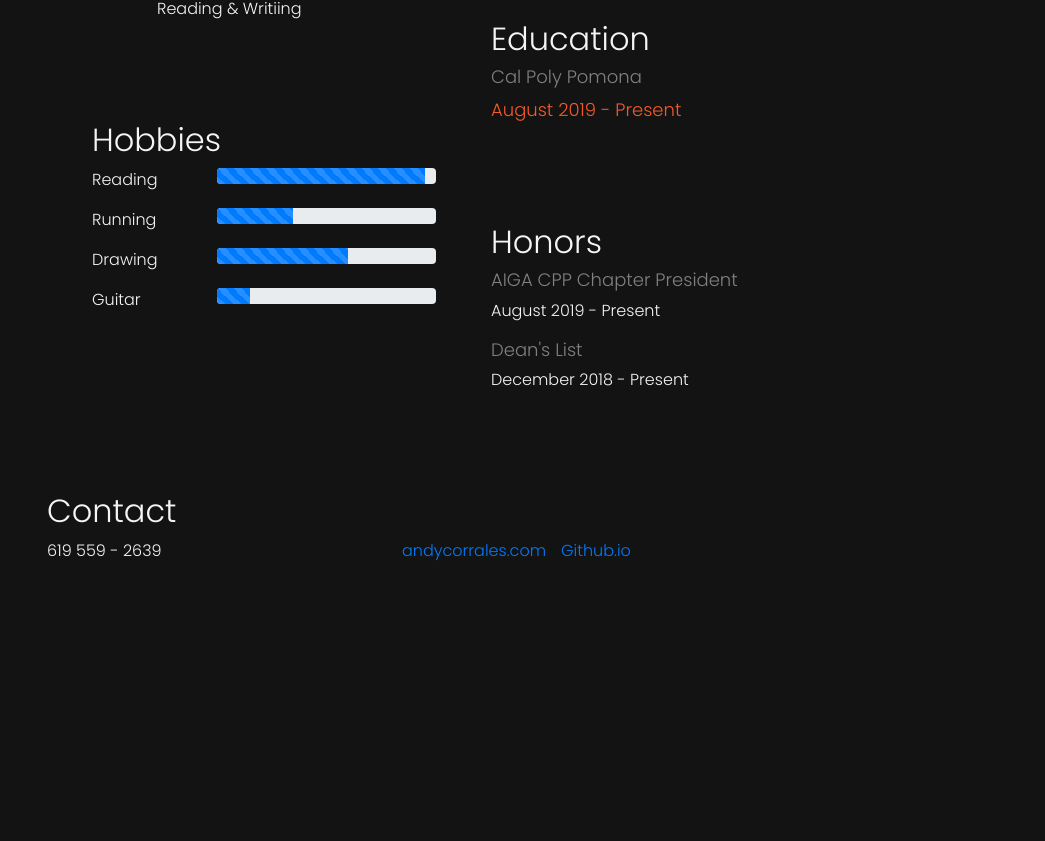
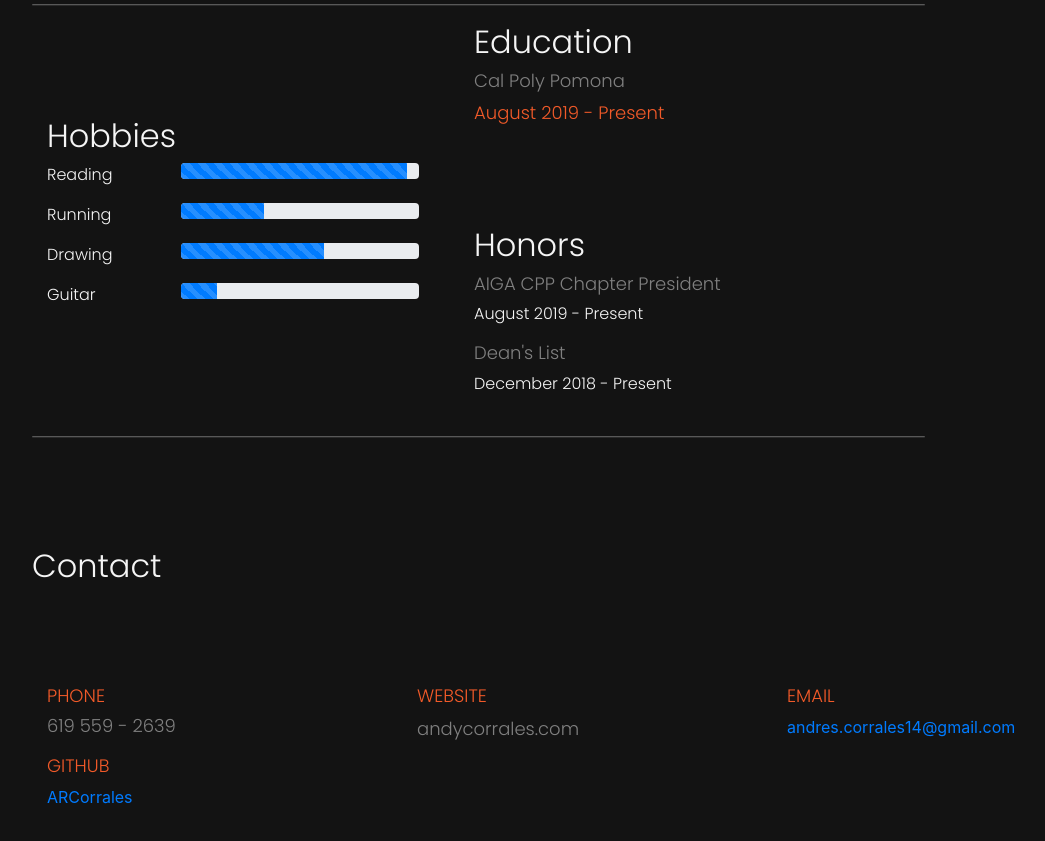
Before and after one commit to ARCorrales/ARCorrales.github.io, a plain HTML site: page index.html in a window 1280 px wide. Shown: the part 1181-2022 px from the top of the page, without its empty margins (53-1098 px from the left). Before the commit the page ends 1844 px from the top, so only its background shows below. Drawn offline with nearby package versions, Linux system fonts and the light colour scheme.

Commit message:
final upload

```diff
--- a/assets/css/homePage.css
+++ b/assets/css/homePage.css
@@ -36,7 +36,6 @@
 }
 
 .container {
-    width: 800px;
     height: auto;
     margin: 100px auto;
 }
--- a/index.html
+++ b/index.html
@@ -102,11 +102,12 @@ Third column
 <div class="container">
 
 <header class="header">
-<aside>
-    <img
-class="logo"
-width="auto" height="200" src="assets/images/logo.png/" alt="logo" width="200" heighth="auto">
-</aside>
+<div class="container">
+    <div class="row">
+        <div class="col-sm" width="100">
+    <img src="assets/images/logo.png" alt="logo" width="200" heighth="auto">
+</div>
+<div class="col-sm">
         <link rel="preconnect" href="https://fonts.gstatic.com">
         <link href="https://fonts.googleapis.com/css2?family=Poppins:wght@600&display=swap" rel="stylesheet">
 
@@ -116,29 +117,38 @@ width="auto" height="200" src="assets/images/logo.png/" alt="logo" width="200" h
         <link href="https://fonts.googleapis.com/css2?family=Poppins:wght@300;600&display=swap" rel="stylesheet">
 
     <h3 class="subheader"; text-align="center">GRAPHIC DESIGNER</h3>
+    </div>
+    </div>
+</div>
 </header>
+
 
 <body>
 </div>
 <div class="containerGrids">
     <div class="container">
         <div class="row">
-            <div class="col-4">
-<aside>
+            <div class="col-2">
+
         <h2 class="subheader2">Profile</h2>
-</aside>
 
+</div>
+
+<div class="col-sm">
             <link rel="preconnect" href="https://fonts.gstatic.com">
             <link href="https://fonts.googleapis.com/css2?family=Poppins:wght@300;600&display=swap" rel="stylesheet">
 
-        </div>
-        <div class="body">
+
         <p class="body">
                 I’m Andy (he/him/his), a graphic designer based in Southern California. I have years of experience in print &amp;
                 digital design. My skills include brand identity, interface design, and illustration. I also have extensive training
                 in conflict management and experience in social media marketing.
             </p>
+</div>
 
+<img src="assets/images/Path 16.png" class="containerGrids">
+
+</div>
     </div>
 </div>
 
@@ -158,7 +168,8 @@ width="auto" height="200" src="assets/images/logo.png/" alt="logo" width="200" h
         <ul class="orangeHeader"><span>Lr</span></ul>
         <ul class="orangeHeader"><span>Ae</span></ul>
         <ul class="orangeHeader"><span>Dn</span></ul>
-    </ul>
+
+
 
     <ul class="body">
 
@@ -180,6 +191,8 @@ width="auto" height="200" src="assets/images/logo.png/" alt="logo" width="200" h
         <ul class="orangeHeader"><span>Spanish</span></ul>
         <ul><span>Reading & Writiing</span></ul>
     </ul>
+
+    <img src="assets/images/Path 16.png">
 
     <div class="container" class="box">
         <h2 class="subheader2">Hobbies</h2>
@@ -320,33 +333,40 @@ third column
             <p>December 2018 - Present</p>
 
     </ul>
-
+    <img src="assets/images/Path 16.png" class="containerGrids">
 
 </footer>
 <div class="container" class="box">
     <h2 class="subheader2">Contact</h2>
 
-    <div class="body" class="containerGrids">
-
+    <div class="container">
         <div class="row">
+            <div class="col-4">
+                <h1 class="orangeHeader">PHONE</h1>
+                <h1 class="grayheader">
+                619 559 - 2639</h1>
+            </div>
 
             <div class="col-4">
-                619 559 - 2639
+                <h1 class="orangeHeader">WEBSITE</h1>
+            <a href="https://www.andycorrales.com/" target="_blank" class="grayheader">
+    andycorrales.com
+            </a>
             </div>
 
-            <div class="row">
-            <a href="https://www.andycorrales.com/" target="_blank">
             <div class="col-4">
-    andycorrales.com
+                <h1 class="orangeHeader">EMAIL</h1>
+            <a href="mailto:andres.corrales14@gmail.com">
+                <p>andres.corrales14@gmail.com</p>
+            </a>
             </div>
-            </a>
 
-         <div class="row">
+         <div class="col-4">
+            <h1 class="orangeHeader">GITHUB</h1>
                 <a href="https://arcorrales.github.io" target="_blank">
-                <div class="col-4">
-        Github.io
+        ARCorrales
+                </a>
                 </div>
-                </a>
 
 </body>
 
```
Also changed, not shown: assets/images/Path 15.png (added), assets/images/Path 16.png (added).
